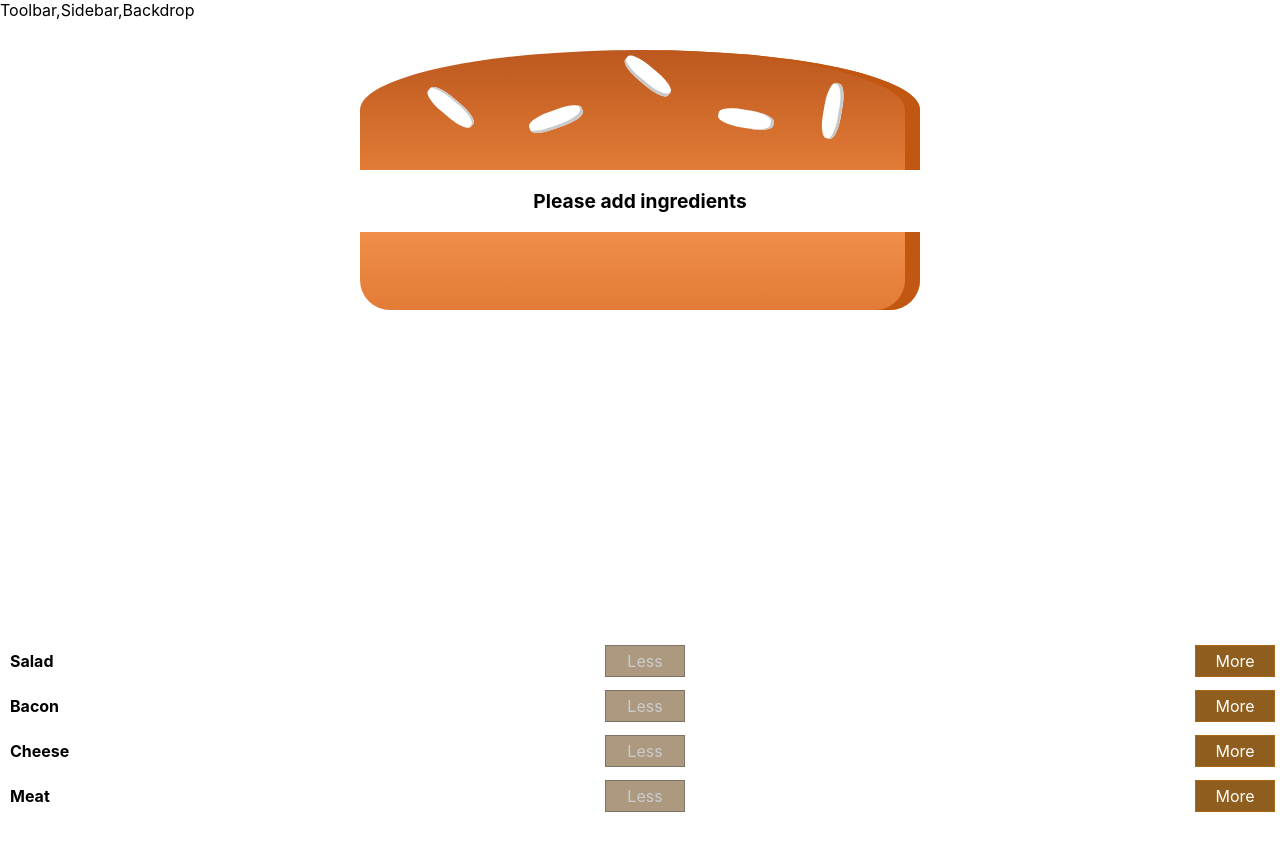
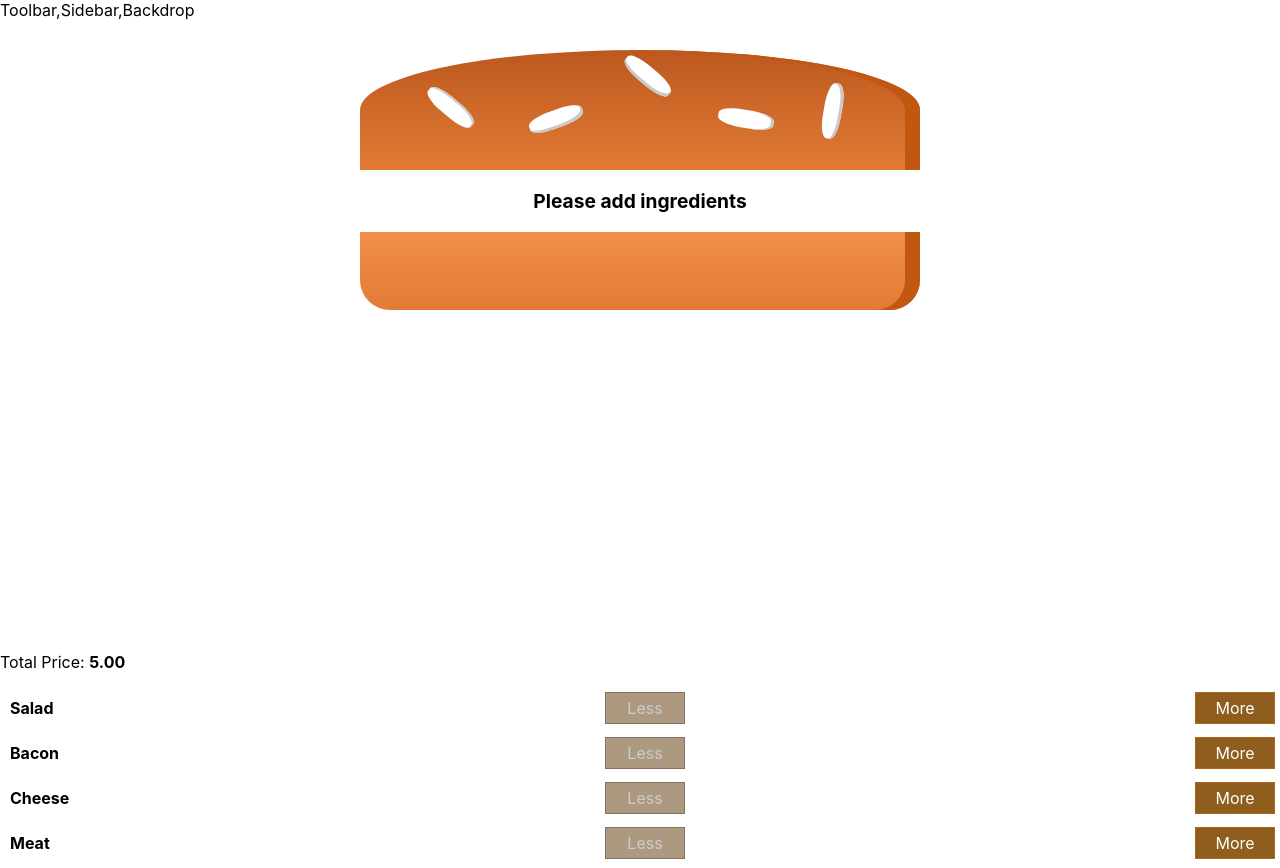
Before and after one commit to Bonny619/DeliciousOrder, a React (Create React App) app in the folder burger-builder/: page / in a window 1280 px wide. Before the commit the page ends 821 px from the top, so only its background shows below. Built offline with nearby package versions, Linux system fonts and the light colour scheme.

Commit message:
Added price

```diff
--- a/burger-builder/src/components/Burger/BuildControls/BuildControls.js
+++ b/burger-builder/src/components/Burger/BuildControls/BuildControls.js
@@ -11,12 +11,14 @@
 
 const buildControls = props => (
     <div className={classes.buildControls}>
+    <p>Total Price: <strong>{props.price.toFixed(2)}</strong></p>
         {controls.map(ctrl => <BuildControl
             key={ctrl.label}
             label={ctrl.label}
             added={() => props.ingredientAdded(ctrl.type)}
             removed={() => props.ingredientRemoved(ctrl.type)}
             disabled={props.disabled[ctrl.type]}/>)}
+
     </div>
 );
 
--- a/burger-builder/src/containers/BurgerBuilder/BurgerBuilder.js
+++ b/burger-builder/src/containers/BurgerBuilder/BurgerBuilder.js
@@ -68,7 +68,8 @@
                 <Burger ingredients={this.state.ingredients}/>
                 <BuildControls ingredientAdded={this.addIngredientHandler}
                 ingredientRemoved={this.removeIngredientHandler}
-                disabled={disabledInfo}/>
+                disabled={disabledInfo}
+                price={this.state.totalPrice}/>
             </Auxiliary>
         )
     }
```
